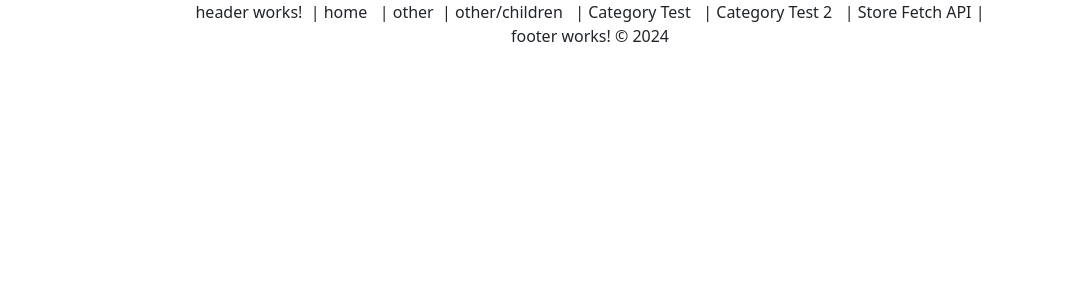
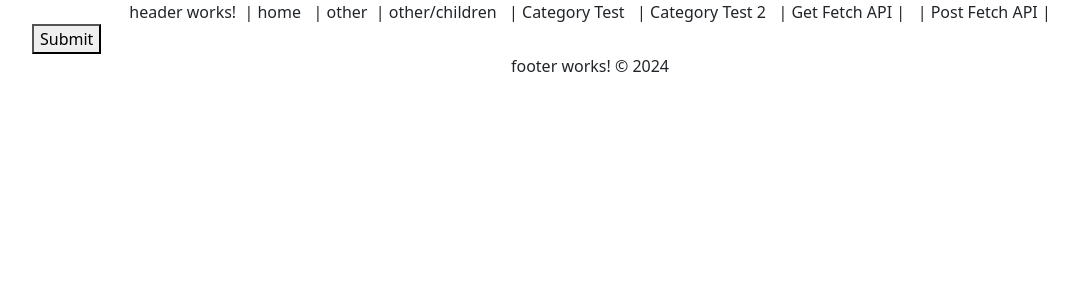
Before and after one commit to dentamuhajir/ng-project, an Angular app: page /store/post/product in a window 1280 px wide. Before the commit this address led to /. Shown: the top 300 px of the page, without its empty margins (50-1128 px from the left). Built offline with nearby package versions, Linux system fonts and the light colour scheme.

Commit message:
Add angular/form triggered on submit

```diff
--- a/src/app/app.routes.ts
+++ b/src/app/app.routes.ts
@@ -6,6 +6,7 @@ import { CategoryComponent } from './category/category.component';
 import { Children1Component } from './other/children-1/children-1.component';
 import { StoreComponent } from './store/store.component';
 import { DetailProductComponent } from './store/detail-product/detail-product.component';
+import { PostProductComponent } from './store/post-product/post-product.component';
 
 export const routes: Routes = [
 
@@ -22,5 +23,7 @@ export const routes: Routes = [
     },
     { path: 'category/:name',component: CategoryComponent },
     { path: 'store', component: StoreComponent },
-    { path: 'store/detail/:id', component: DetailProductComponent }
+    { path: 'store/detail/:id', component: DetailProductComponent },
+    { path: 'store/post/product', component: PostProductComponent },
+
 ];
--- a/src/app/layouts/header/header.component.html
+++ b/src/app/layouts/header/header.component.html
@@ -5,5 +5,6 @@
     <a class="nav-link" routerLink="/other/children-1">&nbsp; | other/children</a>
     <a class="nav-link" routerLink="/category/test">&nbsp;&nbsp; | Category Test</a>
     <a class="nav-link" routerLink="/category/test 2">&nbsp;&nbsp; | Category Test 2</a>
-    <a class="nav-link" routerLink="/store">&nbsp;&nbsp; | Store Fetch API |</a>
+    <a class="nav-link" routerLink="/store">&nbsp;&nbsp; | Get Fetch API |</a>
+    <a class="nav-link" routerLink="/store/post/product">&nbsp;&nbsp; | Post Fetch API |</a>
 </header>
--- /dev/null
+++ b/src/app/store/post-product/post-product.component.html
@@ -0,0 +1,3 @@
+<form [formGroup]="addProductForm" (ngSubmit)="onSubmitProduct()">
+    <button type="submit">Submit</button>
+</form>
--- /dev/null
+++ b/src/app/store/post-product/post-product.component.ts
@@ -0,0 +1,20 @@
+import { Component } from '@angular/core';
+import { FormBuilder, FormGroup, FormsModule, ReactiveFormsModule, Validators } from '@angular/forms';
+
+
+@Component({
+  selector: 'app-post-product',
+  standalone: true,
+  imports: [
+    FormsModule,
+    ReactiveFormsModule
+  ],
+  templateUrl: './post-product.component.html',
+  styleUrl: './post-product.component.css'
+})
+export class PostProductComponent {
+  addProductForm : FormGroup = new FormGroup({})
+  onSubmitProduct() {
+    alert("onSubmitProduct triggered");
+  }
+}
```
Also changed, not shown: src/app/store/post-product/post-product.component.css (added), 1 other file (tests, documents, lock files or other folders).
